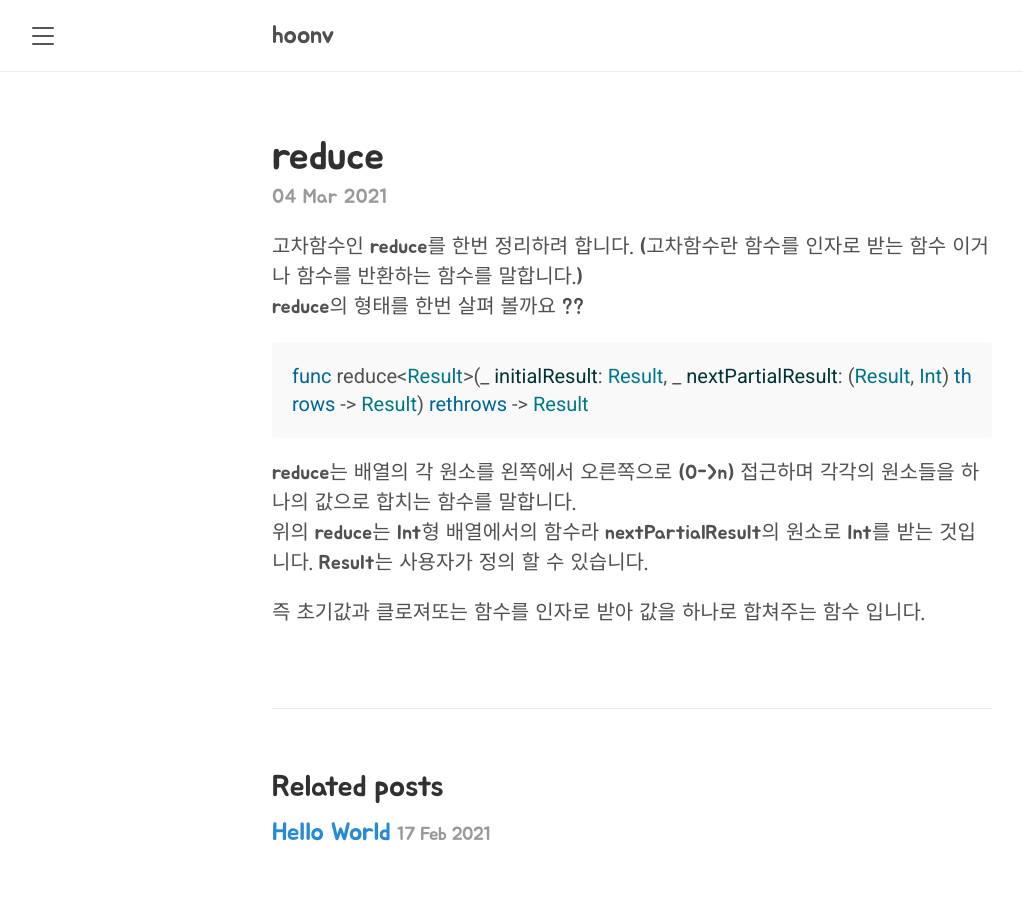
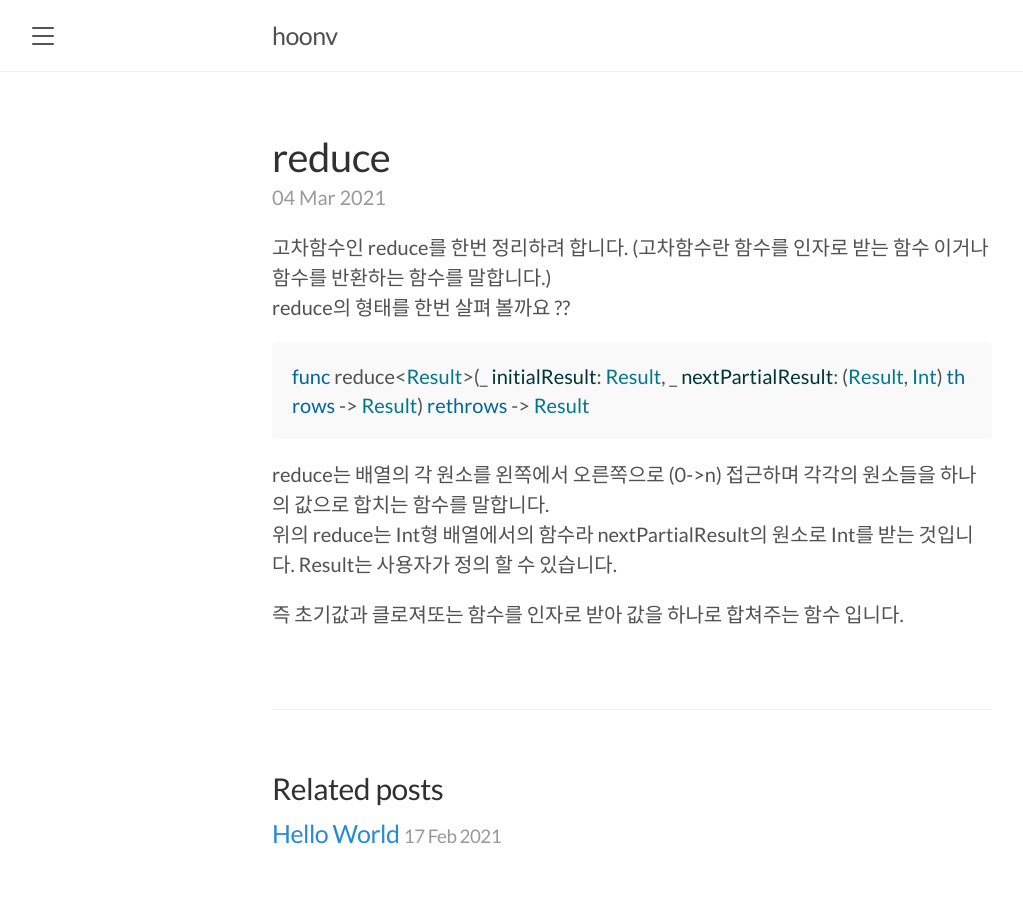
Before and after one commit to hoonv/oldBlog, a Jekyll site: the page built from _posts/2021-03-04-reduce.markdown, in a window 1280 px wide. Shown: the whole page, without its empty margins (8-1031 px from the left). Built offline with Jekyll 4.4.1, drawn with Linux system fonts in a browser that asks for light colours; some web fonts are replaced.

Commit message:
font change

```diff
--- a/_includes/head.html
+++ b/_includes/head.html
@@ -29,6 +29,8 @@
   <link href="https://fonts.googleapis.com/css2?family=Jua&display=swap" rel="stylesheet">
   <link href="https://fonts.googleapis.com/css2?family=Cute+Font&display=swap" rel="stylesheet">
   <link href="https://fonts.googleapis.com/css2?family=Roboto&display=swap" rel="stylesheet">
+  <link href="https://fonts.googleapis.com/css2?family=Noto+Sans+KR&display=swap" rel="stylesheet">
+  <link href="https://fonts.googleapis.com/css2?family=Lato:ital,wght@0,100;0,300;0,400;0,700;0,900;1,100;1,300;1,400;1,700;1,900&display=swap" rel="stylesheet">
 
   <link rel="apple-touch-icon-precomposed" sizes="144x144" href="{{ '/public/apple-touch-icon-precomposed.png' | absolute_url }}">
   <link rel="shortcut icon" href="{{ '/public/favicon.ico' | absolute_url }}">
--- a/public/css/custom.css
+++ b/public/css/custom.css
@@ -5,6 +5,6 @@ li h3 {
 }
 
 pre code {
-    font-family: 'Roboto', sans-serif;
+    font-family: 'Lato', sans-serif;
     font-size: 1rem;
 }
--- a/public/css/lanyon.css
+++ b/public/css/lanyon.css
@@ -41,11 +41,11 @@ body {
 }
 
 html {
-  font-family: 'Jua', sans-serif;
+  font-family: 'Lato', sans-serif;
 }
 
 h1, h2, h3, h4, h5, h6 {
-  font-family: 'Jua', sans-serif;
+  font-family: 'Lato', sans-serif;
   font-weight: 400;
   color: #313131;
   letter-spacing: -.025rem;
@@ -148,7 +148,7 @@ h1, h2, h3, h4, h5, h6 {
   width: 14rem;
   visibility: hidden;
   overflow-y: auto;
-  font-family: 'Jua', sans-serif;
+  font-family: 'Lato', sans-serif;
   font-size: .875rem; /* 15px */
   color: rgba(255,255,255,.6);
   background-color: #202020;
@@ -363,7 +363,7 @@ a.sidebar-nav-item:focus {
   overflow: hidden; /* clearfix */
   margin-left: -1rem;
   margin-right: -1rem;
-  font-family: 'Jua', sans-serif;
+  font-family: 'Lato', sans-serif;
   color: #ccc;
   text-align: center;
 }
```
